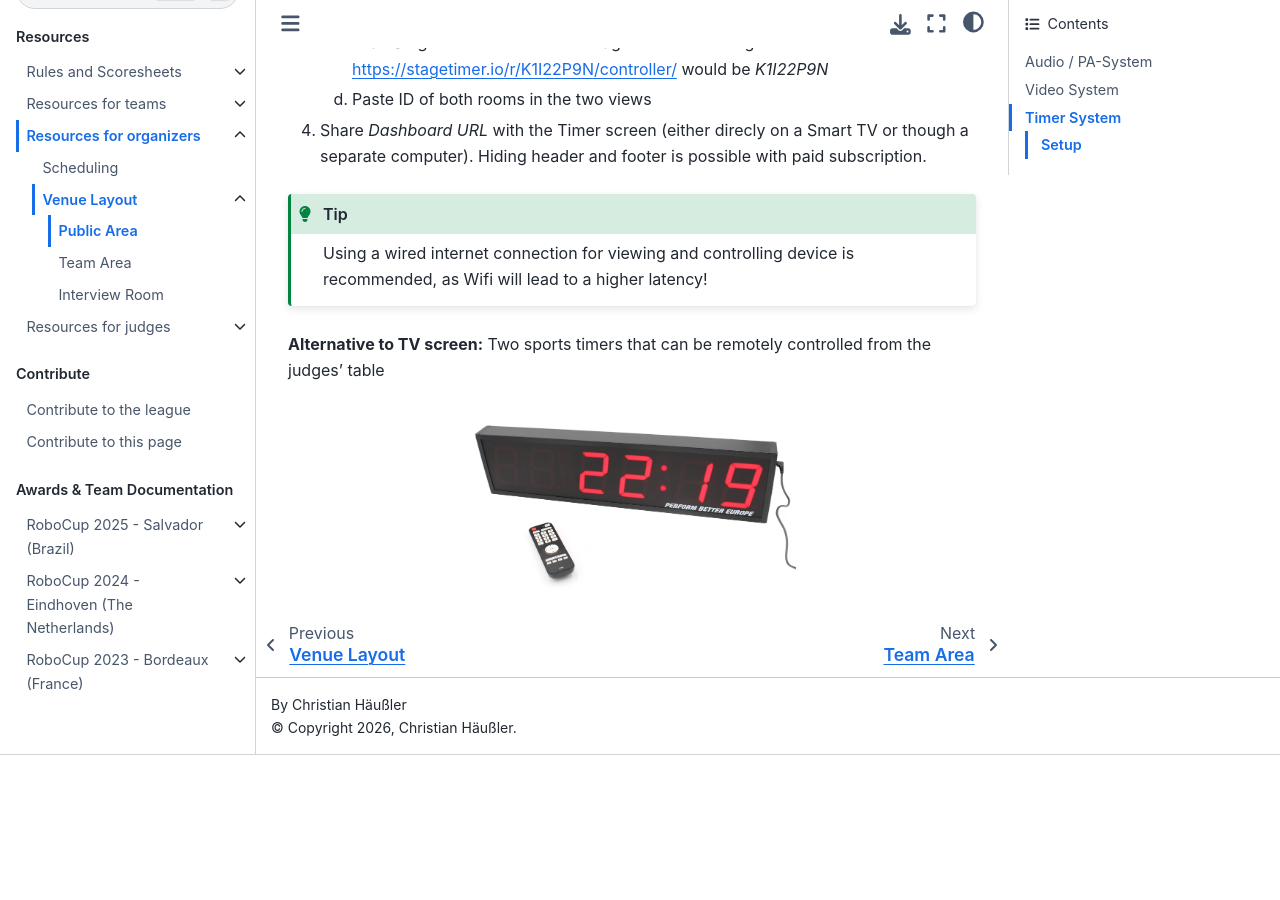
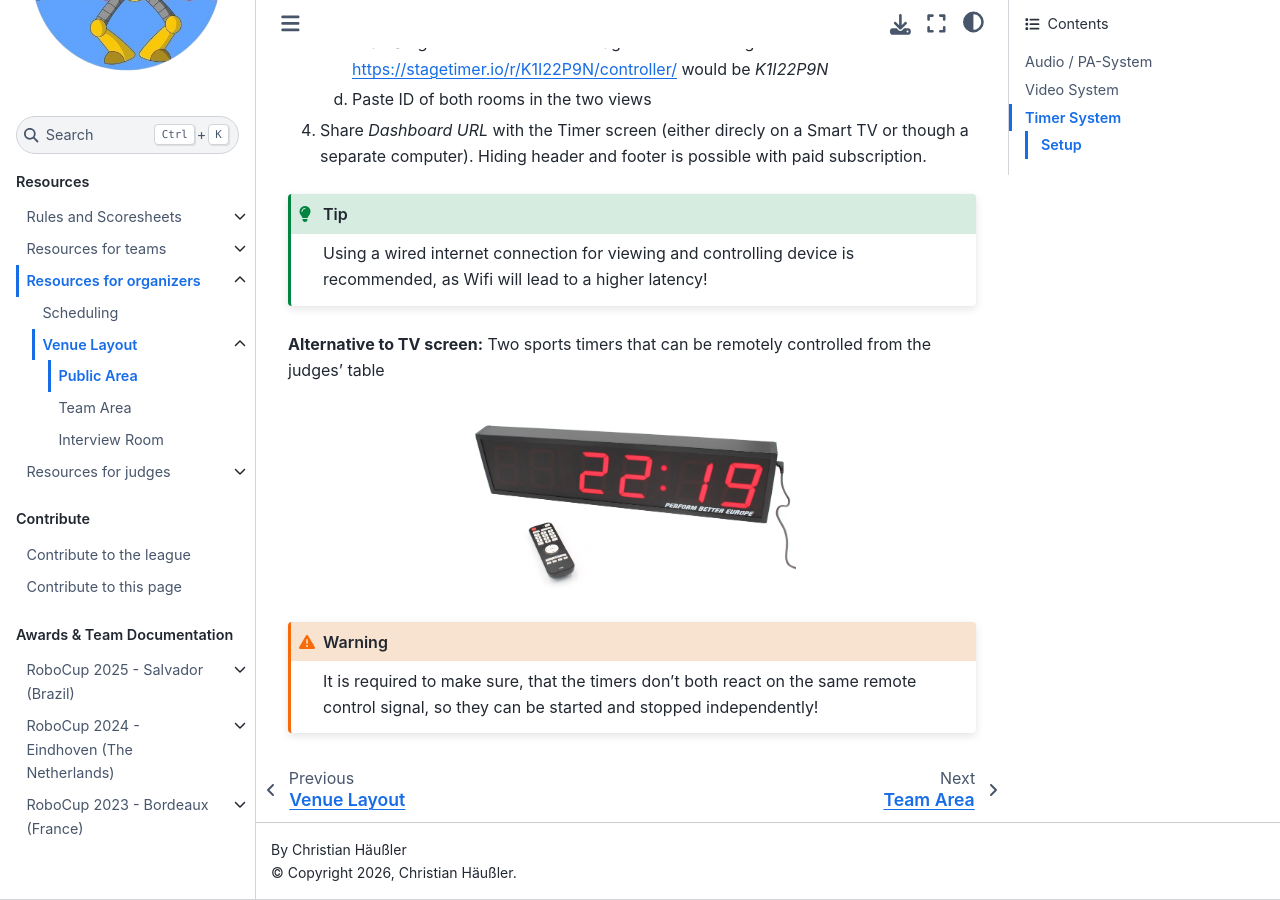
Before and after one commit to robocup-junior/onstage, a Sphinx documentation site: the page built from docs/source/resources/organizers/venue_layout/public_area_layout.rst, in a window 1280 px wide and 900 px high, scrolled down 3013 px. Built offline with Sphinx 7.4.7 and the Sphinx Book theme 1.1.4, drawn with Linux system fonts in a browser that asks for light colours; before the commit the page ends 3768 px from its top, so only the background shows below that.

Commit message:
Added warning for the usage of sports timers

```diff
--- a/docs/source/resources/organizers/venue_layout/public_area_layout.rst
+++ b/docs/source/resources/organizers/venue_layout/public_area_layout.rst
@@ -111,3 +111,6 @@ Two sports timers that can be remotely controlled from the judges' table
    :figwidth: 50%
    :align: center
    :alt: Sports timer
+
+.. WARNING::
+   It is required to make sure, that the timers don't both react on the same remote control signal, so they can be started and stopped independently!
```
